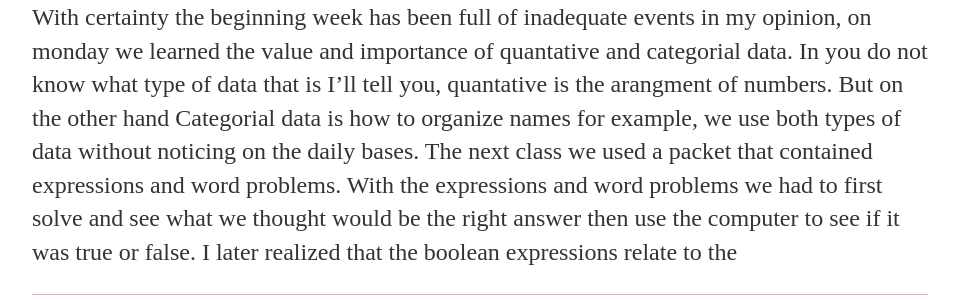
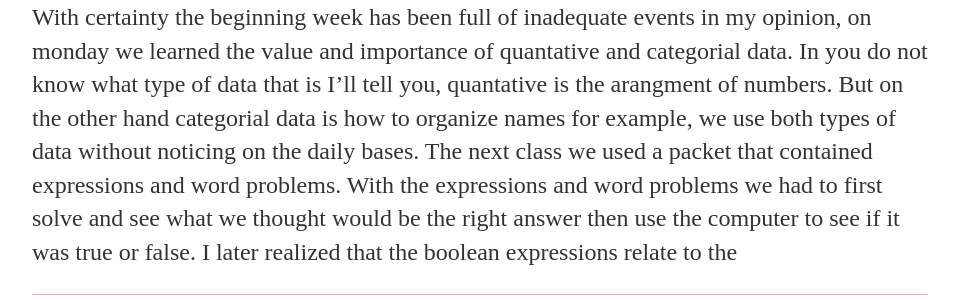
Before and after one commit to jadaw6409/jadaw6409.github.io, a Jekyll site: the page built from _posts/2018-10-26-title-of-my-post.md, in a window 1280 px wide. Shown: the part 309-609 px from the top of the page, without its empty margins (160-1119 px from the left). Built offline with Jekyll 4.4.1, drawn with Linux system fonts in a browser that asks for light colours.

```diff
--- a/_posts/2018-10-26-title-of-my-post.md
+++ b/_posts/2018-10-26-title-of-my-post.md
@@ -3,8 +3,5 @@ layout: post
 title: "Jada Williams Computer Science Reflection"
 date: 2018-09-21
 ---
-With certainty the beginning week has been full of inadequate events in my opinion, on monday we learned the value and importance of quantative
-and categorial data. In you do not know what type of data that is I'll tell you, quantative is the arangment of numbers. But on the other hand
-Categorial data is how to organize names for example, we use both types of data without noticing on the daily bases. The next class we used a
-packet that contained expressions and word problems. With the expressions and word problems we had to first solve and see what we thought
-would be the right answer then use the computer to see if it was true or false. I later realized that the boolean expressions relate to the
+
+With certainty the beginning week has been full of inadequate events in my opinion, on monday we learned the value and importance of quantative and categorial data. In you do not know what type of data that is I'll tell you, quantative is the arangment of numbers. But on the other hand categorial data is how to organize names for example, we use both types of data without noticing on the daily bases. The next class we used a packet that contained expressions and word problems. With the expressions and word problems we had to first solve and see what we thought would be the right answer then use the computer to see if it was true or false. I later realized that the boolean expressions relate to the
```
